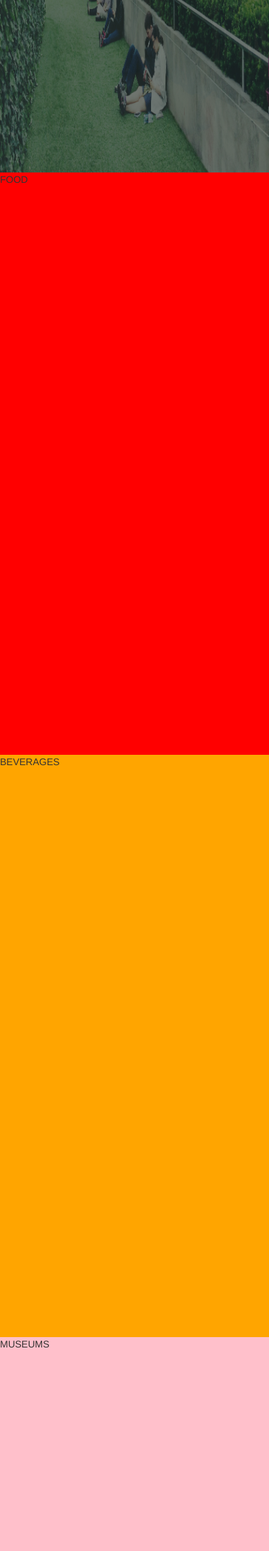
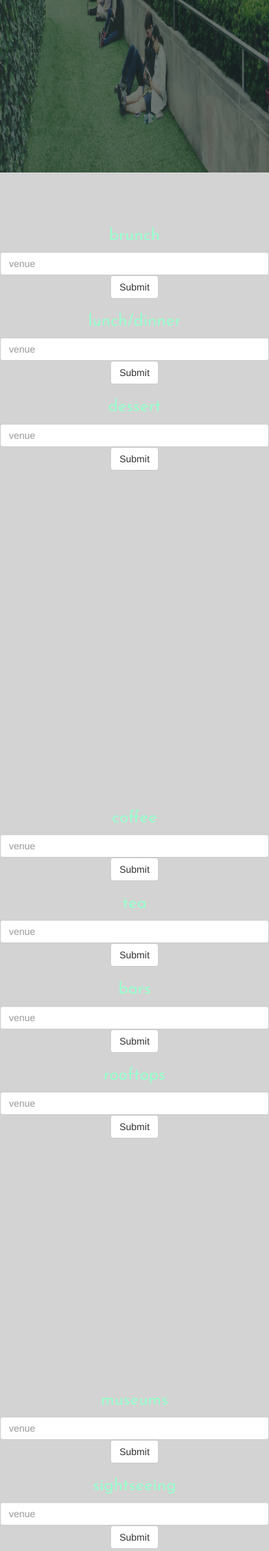
Before and after one commit to anniebae/WhereTO, a web app: file index.html in a window 390 px wide. Shown: the part 594-2842 px from the top of the page at 69% size. Run offline with its HTML, style and script files only (its server is not run), Linux system fonts and the light colour scheme.

Commit message:
subcategories added to each nav section

```diff
--- a/index.html
+++ b/index.html
@@ -36,7 +36,7 @@
           <li><a href="#home">home</a></li>
           <li><a href="#food">food</a></li>
           <li><a href="#beverages">beverages</a></li>
-          <li><a href="#museums">museums</a></li>
+          <li><a href="#attractions">attraction</a></li>
         </ul>
       </div>
 
@@ -64,12 +64,111 @@
 
   <div id="home">HOME</div>
 
-  <div id="food">FOOD</div>
 
-  <div id="beverages">BEVERAGES</div>
+<!-- FOOD PAGE -->
+  <div id="food">
+    <div class="row">
+      <div class="col-md-4">
+        <form>
+          <div class="form-inline">
+            <h3>brunch</h3>
+            <input type="text" class="form-control" id="brunchInput" placeholder="venue">
+            <button type="submit" class="btn btn-default">Submit</button>
+          </div>
+        </form>
+      </div>
+      <div class="col-md-4">
+        <form>
+          <div class="form-inline">
+            <h3>lunch/dinner</h3>
+            <input type="text" class="form-control" id="lunchDinnerInput" placeholder="venue">
+            <button type="submit" class="btn btn-default">Submit</button>
+          </div>
+        </form>
+      </div>
+      <div class="col-md-4">
+        <form>
+          <div class="form-inline">
+            <h3>dessert</h3>
+            <input type="text" class="form-control" id="dessertInput" placeholder="venue">
+            <button type="submit" class="btn btn-default">Submit</button>
+          </div>
+        </form>
+      </div>
+    </div>
+  </div>
+<!-- FOOD PAGE -->
 
-  <div id="museums">MUSEUMS</div>
+<!-- BEVERAGES PAGE -->
+  <div id="beverages">
+    <div class="row">
+      <div class="col-md-3">
+        <form>
+          <div class="form-inline">
+            <h3>coffee</h3>
+            <input type="text" class="form-control" id="coffeeInput" placeholder="venue">
+            <button type="submit" class="btn btn-default">Submit</button>
+          </div>
+        </form>
+      </div>
 
+      <div class="col-md-3">
+        <form>
+          <div class="form-inline">
+            <h3>tea</h3>
+            <input type="text" class="form-control" id="teaInput" placeholder="venue">
+            <button type="submit" class="btn btn-default">Submit</button>
+          </div>
+        </form>
+      </div>
+
+      <div class="col-md-3">
+        <form>
+          <div class="form-inline">
+            <h3>bars</h3>
+            <input type="text" class="form-control" id="barsInput" placeholder="venue">
+            <button type="submit" class="btn btn-default">Submit</button>
+          </div>
+        </form>
+      </div>
+
+      <div class="col-md-3">
+        <form>
+          <div class="form-inline">
+            <h3>rooftops</h3>
+            <input type="text" class="form-control" id="rooftopsInput" placeholder="venue">
+            <button type="submit" class="btn btn-default">Submit</button>
+          </div>
+        </form>
+      </div>
+    </div>
+  </div>
+<!-- BEVERAGES PAGE -->
+
+<!-- ATTRACTIONS PAGE -->
+  <div id="attractions">
+    <div class="row">
+      <div class="col-md-6">
+        <form>
+          <div class="form-inline">
+            <h3>museums</h3>
+            <input type="text" class="form-control" id="museumsInput" placeholder="venue">
+            <button type="submit" class="btn btn-default">Submit</button>
+          </div>
+        </form>
+      </div>
+      <div class="col-md-6">
+        <form>
+          <div class="form-inline">
+            <h3>sightseeing</h3>
+            <input type="text" class="form-control" id="sightseeingInput" placeholder="venue">
+            <button type="submit" class="btn btn-default">Submit</button>
+          </div>
+        </form>
+      </div>
+    </div>
+  </div>
+<!-- ATTRACTIONS PAGE -->
 
   <script src="js/lib/jquery.min.js"></script>
   <script src="js/lib/modernizr.js"></script>
--- a/stylesheets/styles.css
+++ b/stylesheets/styles.css
@@ -1,5 +1,5 @@
 body {
-  background-color: #99FFCC;
+  background-color: lightgrey;
 }
 
 
@@ -29,32 +29,31 @@ font-family: 'Josefin Sans';
 #home {
   height: 100vh;
   width: 100vw;
+  background-color: #99FFCC;
 }
-
 #food {
   height: 100vh;
   width: 100vw;
   z-index: 5;
-  background-color: red;
+/*  background-color: red;*/
 }
-
 #beverages {
   height: 100vh;
   width: 100vw;
   z-index: 5;
-  background-color: orange;
+/*  background-color: orange;*/
 }
-
-#museums {
+#attractions {
   height: 100vh;
   width: 100vw;
   z-index: 5;
-  background-color: pink;
+/*  background-color: pink;*/
 }
 
 
 /********************** NAVBAR **********************/
 
+/********************** LANDING PAGE **********************/
 .slide-img {
   height: 100vh;
   width: 100vw;
@@ -97,3 +96,15 @@ font-family: 'Josefin Sans';
   font-size: 500%;
   margin-top: 18%;
 }
+/********************** LANDING PAGE **********************/
+
+.row {
+  text-align: center;
+  padding-top: 15%;
+}
+
+h3 {
+  font-family: 'Josefin Sans';
+  font-weight: 100;
+  color: #99FFCC;
+}
```
